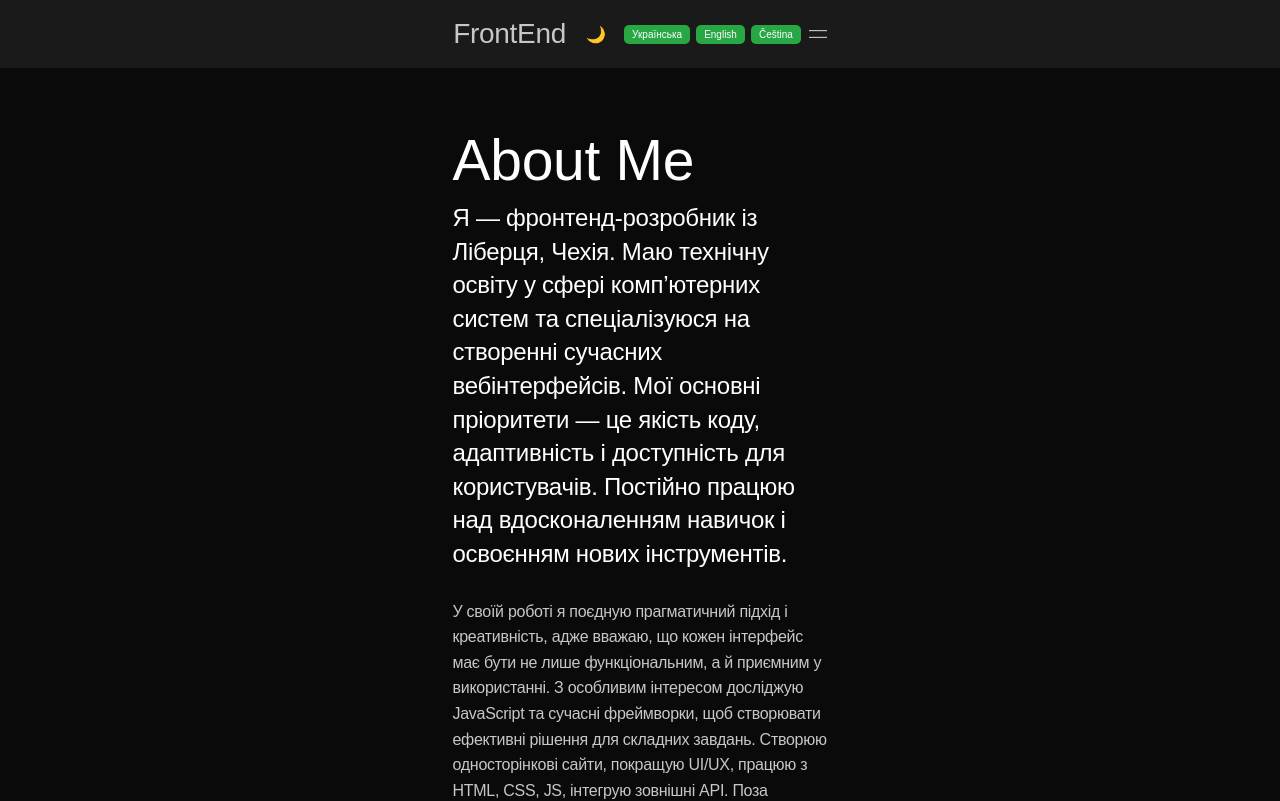
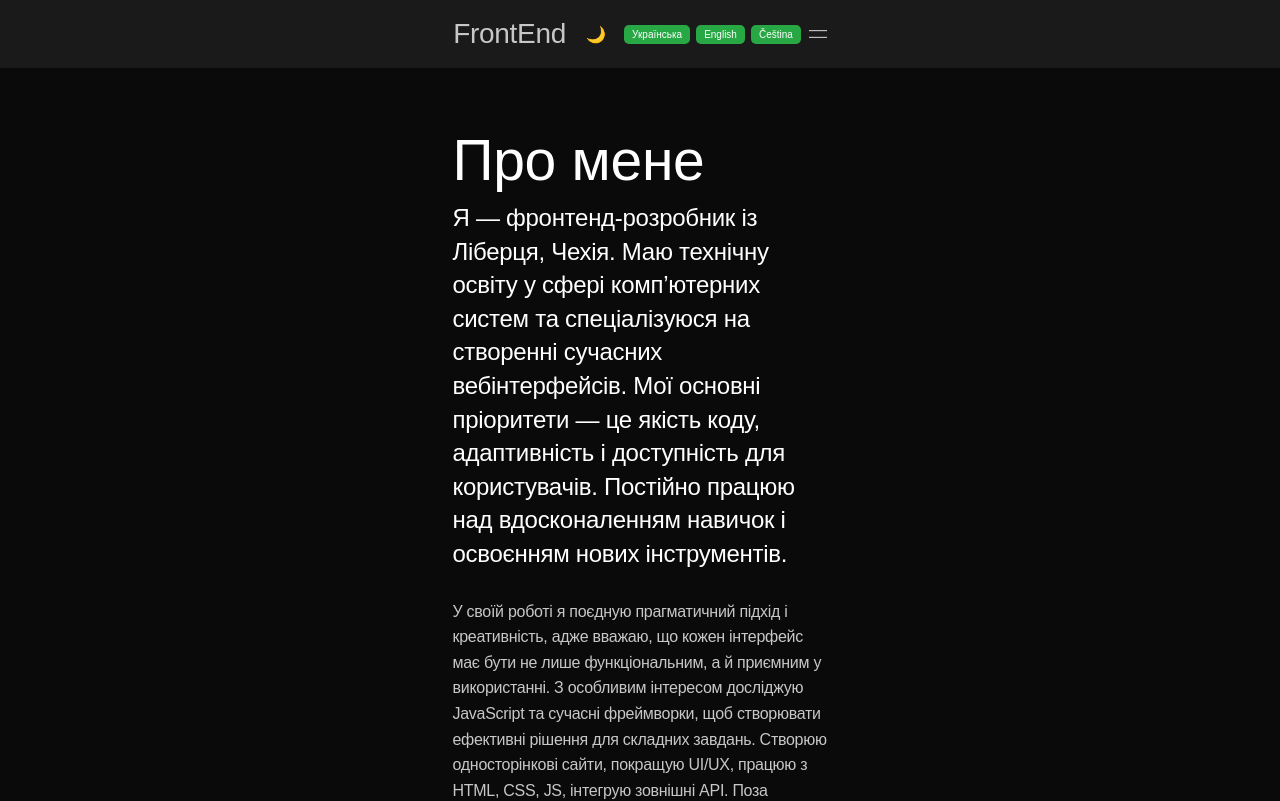
Before and after one commit to ljresetl/portfolio-frontend-react, a React (Vite) app: page / in a window 1280 px wide. Shown: the top 801 px of the page. Built offline with nearby package versions, Linux system fonts and the light colour scheme.

Commit message:
pro-mene

```diff
--- a/src/components/About-me/AboutMe.tsx
+++ b/src/components/About-me/AboutMe.tsx
@@ -8,7 +8,7 @@ const AboutMe: React.FC = () => {
             <section className={styles.aboutme} id="about">
                 <div className={styles.container}>
                     <h1 className={styles.about_me_h} data-i18n="navAboutMe">
-                        About Me
+                        Про мене
                     </h1>
                     <div className={styles.about_me_right}>
                         <p
```
